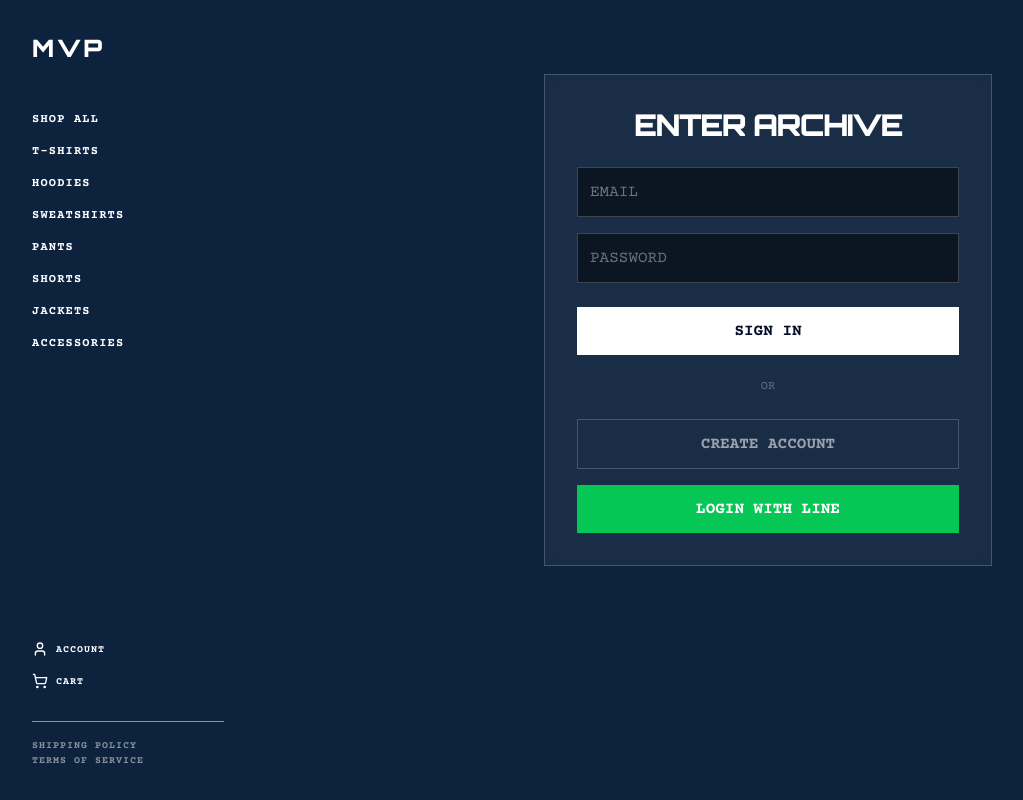
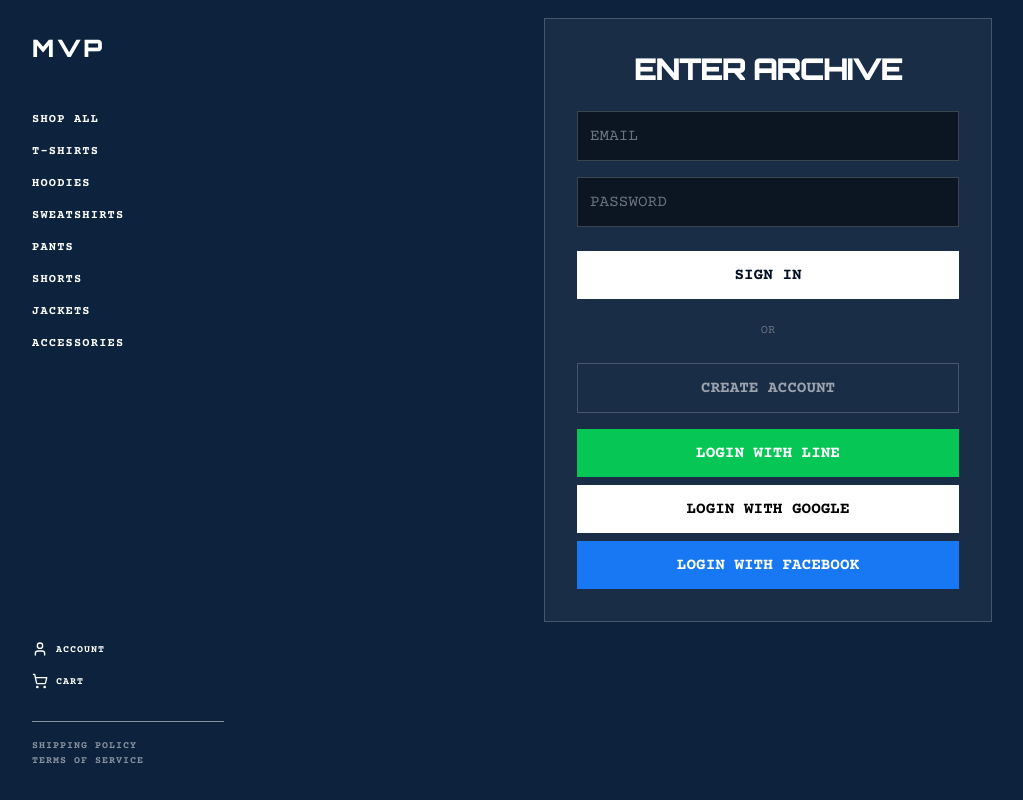
Before and after one commit to dream30915/mvp-locker, a Next.js app: page /login in a window 1280 px wide. Shown: the whole page, without its empty margins (0-1023 px from the left). Built offline with nearby package versions, Linux system fonts and the light colour scheme; no server answers.

Commit message:
Add Google and Facebook login buttons

```diff
--- a/src/app/login/page.tsx
+++ b/src/app/login/page.tsx
@@ -44,6 +44,26 @@ export default function LoginPage() {
             setMessage('Check your email for confirmation link!')
         }
         setLoading(false)
+    }
+
+    const handleGoogleLogin = async () => {
+        const { error } = await supabase.auth.signInWithOAuth({
+            provider: 'google',
+            options: {
+                redirectTo: `${location.origin}/auth/callback`,
+            },
+        })
+        if (error) setMessage(error.message)
+    }
+
+    const handleFacebookLogin = async () => {
+        const { error } = await supabase.auth.signInWithOAuth({
+            provider: 'facebook',
+            options: {
+                redirectTo: `${location.origin}/auth/callback`,
+            },
+        })
+        if (error) setMessage(error.message)
     }
 
     const handleLineLogin = async () => {
@@ -107,6 +127,22 @@ export default function LoginPage() {
                         Login with LINE
                     </button>
 
+                    <button
+                        type="button"
+                        onClick={handleGoogleLogin}
+                        className="mt-2 w-full bg-white py-3 font-bold uppercase text-black hover:bg-gray-200 transition-colors"
+                    >
+                        Login with Google
+                    </button>
+
+                    <button
+                        type="button"
+                        onClick={handleFacebookLogin}
+                        className="mt-2 w-full bg-[#1877F2] py-3 font-bold uppercase text-white hover:opacity-90 transition-opacity"
+                    >
+                        Login with Facebook
+                    </button>
+
                     {message && <p className="mt-4 text-center text-xs text-red-500 font-bold uppercase">{message}</p>}
                 </div>
             </div>
```
